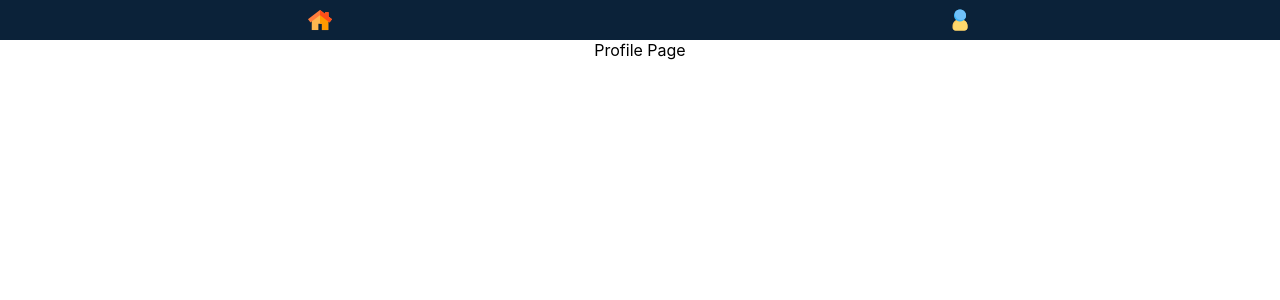
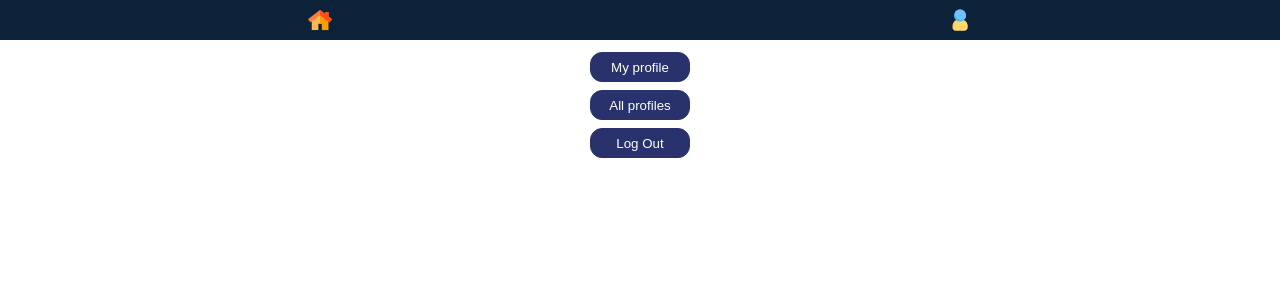
Before and after one commit to Mohammad-Atif/twitter-react-ui, a React (Create React App) app: page / in a window 1280 px wide. Both pictures are taken after a click on the picture 960 px from the left and 20 px from the top of the page. Shown: the top 300 px of the page. Built offline with nearby package versions, Linux system fonts and the light colour scheme.

Commit message:
create buttons for profile

```diff
--- /dev/null
+++ b/src/Components/Profile/ProfileButton.js
@@ -0,0 +1,7 @@
+
+
+export const ProfileButton = ({text,onClickBtn}) => {
+    return (
+        <button className="profileButton" onClick={onClickBtn}>{text}</button>
+    );
+}
--- a/src/Components/ProfilePage.js
+++ b/src/Components/ProfilePage.js
@@ -1,9 +1,12 @@
+import { ProfileButton } from "./Profile/ProfileButton";
 
 
 export const ProfilePage = () => {
     return (
-        <div>
-            Profile Page
+        <div className="profilePage">
+            <ProfileButton onClickBtn={() => {}} text= {"My profile"}/>
+            <ProfileButton onClickBtn={() => {}} text= {"All profiles"}/>
+            <ProfileButton onClickBtn={() => {}} text= {"Log Out"}/>
         </div>
     );
 }
--- a/src/styles.css
+++ b/src/styles.css
@@ -42,3 +42,22 @@
     align-items: center;
     gap: 20px;
 }
+
+.profileButton {
+    width: 100px;
+    height: 30px;
+    background-color: #2a326d;
+    color: #fff;
+    border:  1px solid #2a326d;
+    border-radius: 12px;
+    font-family: Arial, Helvetica, sans-serif;;
+}
+
+.profilePage {
+    display: flex;
+    padding: 12px;
+    flex-direction: column;
+    gap: 8px;
+    align-items: center;
+    justify-content: space-around;
+}
```
